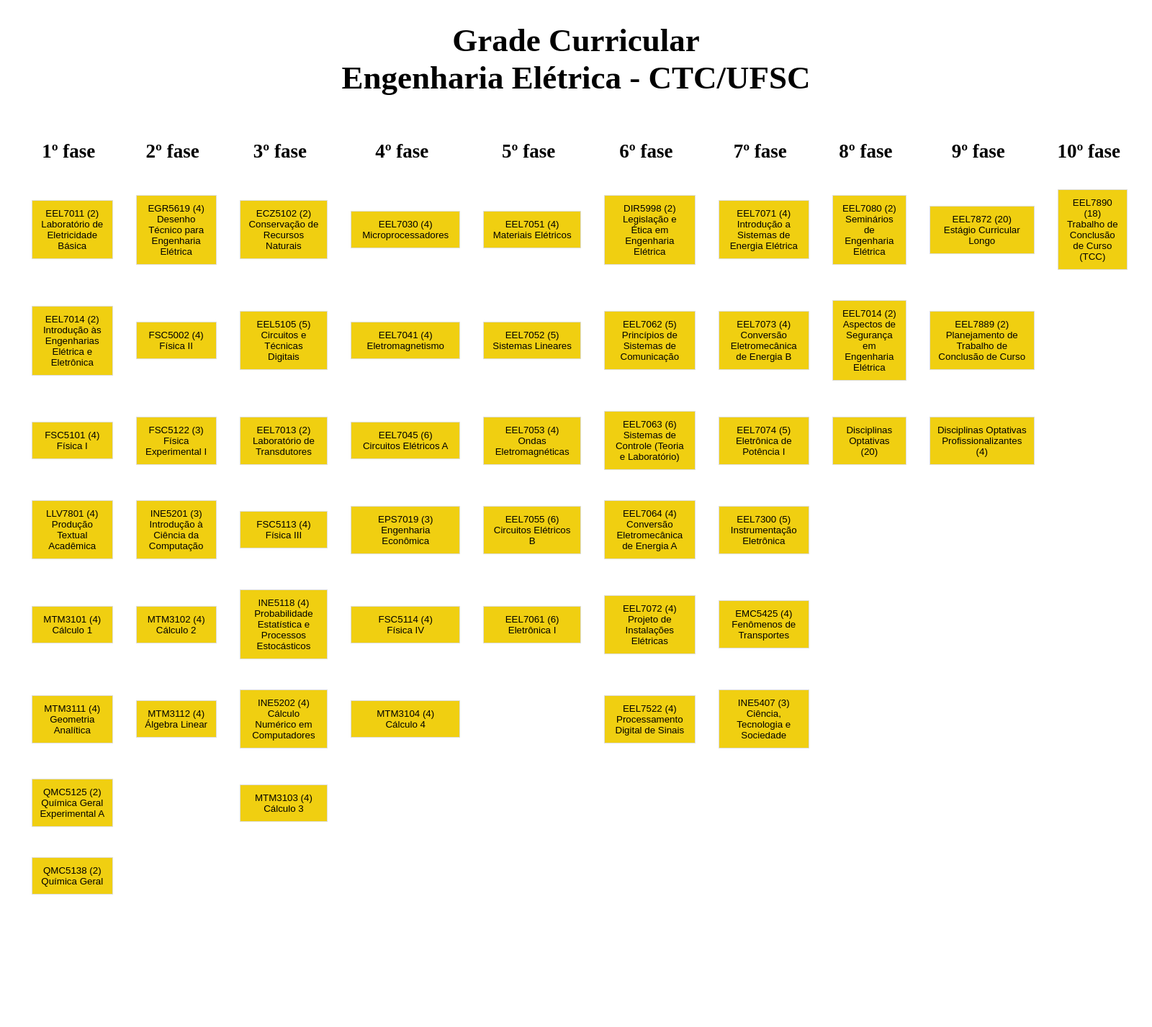
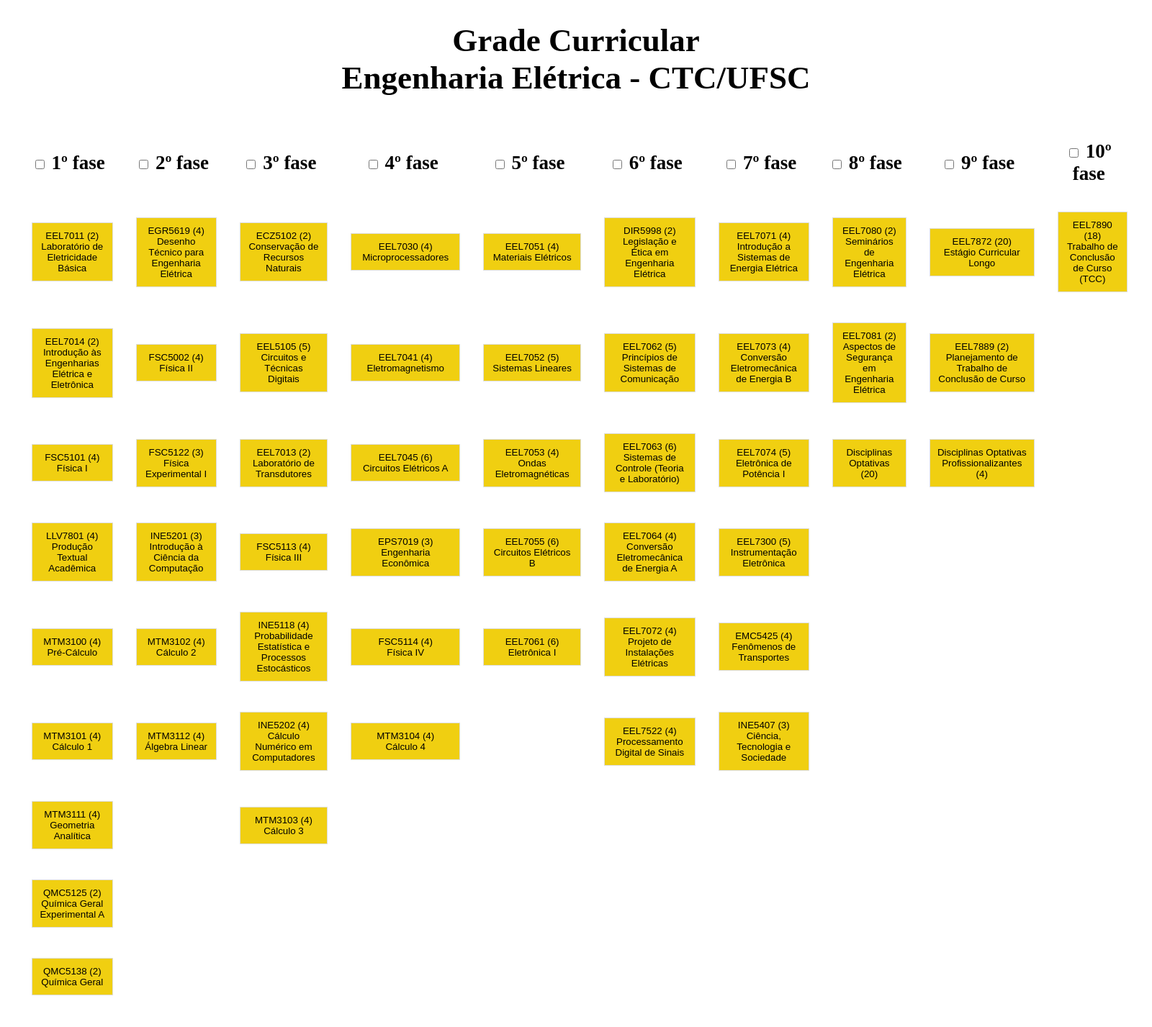
Before and after one commit to GiuliaFranke/EELconecta, a Flask app: page /eletrica in a window 1600 px wide. Shown: the whole page at 72% size. Before the commit the page ends 1243 px from the top, so only its background shows below. Run offline with Flask 3, Linux system fonts and the light colour scheme.

Commit message:
Update eletrica.html

```diff
--- a/eelconecta/templates/eletrica.html
+++ b/eelconecta/templates/eletrica.html
@@ -28,93 +28,97 @@
 <div>
   <table style="width:100%", class="tabela-espacada">
     <tr >
-      <th>1º fase</th>
-      <th>2º fase</th>
-      <th>3º fase</th>
-      <th>4º fase</th>
-      <th>5º fase</th>
-      <th>6º fase</th>
-      <th>7º fase</th>
-      <th>8º fase</th>
-      <th>9º fase</th>
-      <th>10º fase</th>
+      <th><input type="checkbox" onclick="carregarFase(1)"> 1º fase</th>
+      <th><input type="checkbox" onclick="carregarFase(2)"> 2º fase</th>
+      <th><input type="checkbox" onclick="carregarFase(3)"> 3º fase</th>
+      <th><input type="checkbox" onclick="carregarFase(4)"> 4º fase</th>
+      <th><input type="checkbox" onclick="carregarFase(5)"> 5º fase</th>
+      <th><input type="checkbox" onclick="carregarFase(6)"> 6º fase</th>
+      <th><input type="checkbox" onclick="carregarFase(7)"> 7º fase</th>
+      <th><input type="checkbox" onclick="carregarFase(8)"> 8º fase</th>
+      <th><input type="checkbox" onclick="carregarFase(9)"> 9º fase</th>
+      <th><input type="checkbox" onclick="carregarFase(10)"> 10º fase</th>
     </tr>
 
     <tr><!--1 linha-->
-      <td><button id="EEL7011" onclick="carregarRecomendacoes('EEL7011')">EEL7011 (2)<br>Laboratório de Eletricidade Básica</button></td>
-      <td><button id="EGR5619" onclick="carregarRecomendacoes('EGR5619')">EGR5619 (4)<br>Desenho Técnico para Engenharia Elétrica</button></td>
-      <td><button id="ECZ5102" onclick="carregarRecomendacoes('ECZ5102')">ECZ5102 (2)<br>Conservação de Recursos Naturais</button></td>
-      <td><button id="EEL7030" onclick="carregarRecomendacoes('EEL7030')">EEL7030 (4)<br>Microprocessadores</button></td>
-      <td><button id="EEL7051" onclick="carregarRecomendacoes('EEL7051')">EEL7051 (4)<br>Materiais Elétricos</button></td>
-      <td><button id="DIR5998" onclick="carregarRecomendacoes('DIR5998')">DIR5998 (2)<br>Legislação e Ética em Engenharia Elétrica</button></td>
-      <td><button id="EEL7071" onclick="carregarRecomendacoes('EEL7071')">EEL7071 (4)<br>Introdução a Sistemas de Energia Elétrica</button></td>
-      <td><button id="EEL7080" onclick="carregarRecomendacoes('EEL7080')">EEL7080 (2)<br>Seminários de Engenharia Elétrica</button></td>
-      <td><button id="EEL7872" onclick="carregarRecomendacoes('EEL7872')">EEL7872 (20)<br>Estágio Curricular Longo</button></td>
-      <td><button id="EEL7890" onclick="carregarRecomendacoes('EEL7890')">EEL7890 (18)<br>Trabalho de Conclusão de Curso (TCC)</button></td>
+      <td><button id="EEL7011" data-fase="1" onclick="carregarRecomendacoes('EEL7011')">EEL7011 (2)<br>Laboratório de Eletricidade Básica</button></td>
+      <td><button id="EGR5619" data-fase="2" onclick="carregarRecomendacoes('EGR5619')">EGR5619 (4)<br>Desenho Técnico para Engenharia Elétrica</button></td>
+      <td><button id="ECZ5102" data-fase="3" onclick="carregarRecomendacoes('ECZ5102')">ECZ5102 (2)<br>Conservação de Recursos Naturais</button></td>
+      <td><button id="EEL7030" data-fase="4" onclick="carregarRecomendacoes('EEL7030')">EEL7030 (4)<br>Microprocessadores</button></td>
+      <td><button id="EEL7051" data-fase="5" onclick="carregarRecomendacoes('EEL7051')">EEL7051 (4)<br>Materiais Elétricos</button></td>
+      <td><button id="DIR5998" data-fase="6" onclick="carregarRecomendacoes('DIR5998')">DIR5998 (2)<br>Legislação e Ética em Engenharia Elétrica</button></td>
+      <td><button id="EEL7071" data-fase="7" onclick="carregarRecomendacoes('EEL7071')">EEL7071 (4)<br>Introdução a Sistemas de Energia Elétrica</button></td>
+      <td><button id="EEL7080" data-fase="8" onclick="carregarRecomendacoes('EEL7080')">EEL7080 (2)<br>Seminários de Engenharia Elétrica</button></td>
+      <td><button id="EEL7872" data-fase="9" onclick="carregarRecomendacoes('EEL7872')">EEL7872 (20)<br>Estágio Curricular Longo</button></td>
+      <td><button id="EEL7890" data-fase="10" onclick="carregarRecomendacoes('EEL7890')">EEL7890 (18)<br>Trabalho de Conclusão de Curso (TCC)</button></td>
     </tr>
 
     <tr><!--2 linha-->
-        <td><button id="EEL7014" onclick="carregarRecomendacoes('EEL7014')">EEL7014 (2)<br>Introdução às Engenharias Elétrica e Eletrônica</button></td>
-        <td><button id="FSC5002" onclick="carregarRecomendacoes('FSC5002')">FSC5002 (4)<br>Física II</button></td>
-        <td><button id="EEL5105" onclick="carregarRecomendacoes('EEL5105')">EEL5105 (5)<br>Circuitos e Técnicas Digitais</button></td>
-        <td><button id="EEL7041" onclick="carregarRecomendacoes('EEL7041')">EEL7041 (4)<br>Eletromagnetismo</button></td>
-        <td><button id="EEL7052" onclick="carregarRecomendacoes('EEL7052')">EEL7052 (5)<br>Sistemas Lineares</button></td>
-        <td><button id="EEL7062" onclick="carregarRecomendacoes('EEL7062')">EEL7062 (5)<br>Princípios de Sistemas de Comunicação</button></td>
-        <td><button id="EEL7073" onclick="carregarRecomendacoes('EEL7073')">EEL7073 (4)<br>Conversão Eletromecânica de Energia B</button></td>
-        <td><button id="EEL7014" onclick="carregarRecomendacoes('EEL7014')">EEL7014 (2)<br>Aspectos de Segurança em Engenharia Elétrica</button></td>
-        <td><button id="EEL7889" onclick="carregarRecomendacoes('EEL7889')">EEL7889 (2)<br>Planejamento de Trabalho de Conclusão de Curso</button></td>
+      <td><button id="EEL7014" data-fase="1" onclick="carregarRecomendacoes('EEL7014')">EEL7014 (2)<br>Introdução às Engenharias Elétrica e Eletrônica</button></td>
+      <td><button id="FSC5002" data-fase="2" onclick="carregarRecomendacoes('FSC5002')">FSC5002 (4)<br>Física II</button></td>
+      <td><button id="EEL5105" data-fase="3" onclick="carregarRecomendacoes('EEL5105')">EEL5105 (5)<br>Circuitos e Técnicas Digitais</button></td>
+      <td><button id="EEL7041" data-fase="4" onclick="carregarRecomendacoes('EEL7041')">EEL7041 (4)<br>Eletromagnetismo</button></td>
+      <td><button id="EEL7052" data-fase="5" onclick="carregarRecomendacoes('EEL7052')">EEL7052 (5)<br>Sistemas Lineares</button></td>
+      <td><button id="EEL7062" data-fase="6" onclick="carregarRecomendacoes('EEL7062')">EEL7062 (5)<br>Princípios de Sistemas de Comunicação</button></td>
+      <td><button id="EEL7073" data-fase="7" onclick="carregarRecomendacoes('EEL7073')">EEL7073 (4)<br>Conversão Eletromecânica de Energia B</button></td>
+      <td><button id="EEL7081" data-fase="8" onclick="carregarRecomendacoes('EEL7081')">EEL7081 (2)<br>Aspectos de Segurança em Engenharia Elétrica</button></td>
+      <td><button id="EEL7889" data-fase="9" onclick="carregarRecomendacoes('EEL7889')">EEL7889 (2)<br>Planejamento de Trabalho de Conclusão de Curso</button></td>
     </tr>
 
     <tr><!--3 linha-->
-        <td><button id="FSC5101" onclick="carregarRecomendacoes('FSC5101')">FSC5101 (4)<br>Física I</button></td>
-        <td><button id="FSC5122" onclick="carregarRecomendacoes('FSC5122')">FSC5122 (3)<br>Física Experimental I</button></td>
-        <td><button id="EEL7013" onclick="carregarRecomendacoes('EEL7013')">EEL7013 (2)<br>Laboratório de Transdutores</button></td>
-        <td><button id="EEL7045" onclick="carregarRecomendacoes('EEL7045')">EEL7045 (6)<br>Circuitos Elétricos A</button></td>
-        <td><button id="EEL7053" onclick="carregarRecomendacoes('EEL7053')">EEL7053 (4)<br>Ondas Eletromagnéticas</button></td>
-        <td><button id="EEL7063" onclick="carregarRecomendacoes('EEL7063')">EEL7063 (6)<br>Sistemas de Controle (Teoria e Laboratório)</button></td>
-        <td><button id="EEL7074" onclick="carregarRecomendacoes('EEL7074')">EEL7074 (5)<br>Eletrônica de Potência I</button></td>
-        <td><button id="optativas" onclick="carregarRecomendacoes('-')">Disciplinas Optativas (20)</button></td>
-        <td><button id="optativas_prof" onclick="carregarRecomendacoes('-')">Disciplinas Optativas Profissionalizantes (4)</button></td>
+      <td><button id="FSC5101" data-fase="1" onclick="carregarRecomendacoes('FSC5101')">FSC5101 (4)<br>Física I</button></td>
+      <td><button id="FSC5122" data-fase="2" onclick="carregarRecomendacoes('FSC5122')">FSC5122 (3)<br>Física Experimental I</button></td>
+      <td><button id="EEL7013" data-fase="3" onclick="carregarRecomendacoes('EEL7013')">EEL7013 (2)<br>Laboratório de Transdutores</button></td>
+      <td><button id="EEL7045" data-fase="4" onclick="carregarRecomendacoes('EEL7045')">EEL7045 (6)<br>Circuitos Elétricos A</button></td>
+      <td><button id="EEL7053" data-fase="5" onclick="carregarRecomendacoes('EEL7053')">EEL7053 (4)<br>Ondas Eletromagnéticas</button></td>
+      <td><button id="EEL7063" data-fase="6" onclick="carregarRecomendacoes('EEL7063')">EEL7063 (6)<br>Sistemas de Controle (Teoria e Laboratório)</button></td>
+      <td><button id="EEL7074" data-fase="7" onclick="carregarRecomendacoes('EEL7074')">EEL7074 (5)<br>Eletrônica de Potência I</button></td>
+      <td><button id="optativas" data-fase="8" onclick="carregarRecomendacoes('optativas')">Disciplinas Optativas (20)</button></td>
+      <td><button id="optativas_prof" data-fase="9" onclick="carregarRecomendacoes('optativas_prof')">Disciplinas Optativas Profissionalizantes (4)</button></td>
     </tr>
 
     <tr><!--4 linha-->
-        <td><button id="LLV7801" onclick="carregarRecomendacoes('LLV7801')">LLV7801 (4)<br>Produção Textual Acadêmica</button></td>
-        <td><button id="INE5201" onclick="carregarRecomendacoes('INE5201')">INE5201 (3)<br>Introdução à Ciência da Computação</button></td>
-        <td><button id="FSC5113" onclick="carregarRecomendacoes('FSC5113')">FSC5113 (4)<br>Física III</button></td>
-        <td><button id="EPS7019" onclick="carregarRecomendacoes('EPS7019')">EPS7019 (3)<br>Engenharia Econômica</button></td>
-        <td><button id="EEL7055" onclick="carregarRecomendacoes('EEL7055')">EEL7055 (6)<br>Circuitos Elétricos B</button></td>
-        <td><button id="EEL7064" onclick="carregarRecomendacoes('EEL7064')">EEL7064 (4)<br>Conversão Eletromecânica de Energia A</button></td>
-        <td><button id="EEL7300" onclick="carregarRecomendacoes('EEL7300')">EEL7300 (5)<br>Instrumentação Eletrônica</button></td>
+      <td><button id="LLV7801" data-fase="1" onclick="carregarRecomendacoes('LLV7801')">LLV7801 (4)<br>Produção Textual Acadêmica</button></td>
+      <td><button id="INE5201" data-fase="2" onclick="carregarRecomendacoes('INE5201')">INE5201 (3)<br>Introdução à Ciência da Computação</button></td>
+      <td><button id="FSC5113" data-fase="3" onclick="carregarRecomendacoes('FSC5113')">FSC5113 (4)<br>Física III</button></td>
+      <td><button id="EPS7019" data-fase="4" onclick="carregarRecomendacoes('EPS7019')">EPS7019 (3)<br>Engenharia Econômica</button></td>
+      <td><button id="EEL7055" data-fase="5" onclick="carregarRecomendacoes('EEL7055')">EEL7055 (6)<br>Circuitos Elétricos B</button></td>
+      <td><button id="EEL7064" data-fase="6" onclick="carregarRecomendacoes('EEL7064')">EEL7064 (4)<br>Conversão Eletromecânica de Energia A</button></td>
+      <td><button id="EEL7300" data-fase="7" onclick="carregarRecomendacoes('EEL7300')">EEL7300 (5)<br>Instrumentação Eletrônica</button></td>
     </tr>
 
     <tr><!--5 linha-->
-        <td><button id="MTM3101" onclick="carregarRecomendacoes('MTM3101')">MTM3101 (4)<br>Cálculo 1</button></td>
-        <td><button id="MTM3102" onclick="carregarRecomendacoes('MTM3102')">MTM3102 (4)<br>Cálculo 2</button></td>
-        <td><button id="INE5118" onclick="carregarRecomendacoes('INE5118')">INE5118 (4)<br>Probabilidade Estatística e Processos Estocásticos</button></td>
-        <td><button id="FSC5114" onclick="carregarRecomendacoes('FSC5114')">FSC5114 (4)<br>Física IV</button></td>
-        <td><button id="EEL7061" onclick="carregarRecomendacoes('EEL7061')">EEL7061 (6)<br>Eletrônica I</button></td>
-        <td><button id="EEL7072" onclick="carregarRecomendacoes('EEL7072')">EEL7072 (4)<br>Projeto de Instalações Elétricas</button></td>
-        <td><button id="EMC5425" onclick="carregarRecomendacoes('EMC5425')">EMC5425 (4)<br>Fenômenos de Transportes</button></td>
+      <td><button id="MTM3100" data-fase="1" onclick="carregarRecomendacoes('MTM3100')">MTM3100 (4)<br>Pré-Cálculo</button></td>
+      <td><button id="MTM3102" data-fase="2" onclick="carregarRecomendacoes('MTM3102')">MTM3102 (4)<br>Cálculo 2</button></td>
+      <td><button id="INE5118" data-fase="3" onclick="carregarRecomendacoes('INE5118')">INE5118 (4)<br>Probabilidade Estatística e Processos Estocásticos</button></td>
+      <td><button id="FSC5114" data-fase="4" onclick="carregarRecomendacoes('FSC5114')">FSC5114 (4)<br>Física IV</button></td>
+      <td><button id="EEL7061" data-fase="5" onclick="carregarRecomendacoes('EEL7061')">EEL7061 (6)<br>Eletrônica I</button></td>
+      <td><button id="EEL7072" data-fase="6" onclick="carregarRecomendacoes('EEL7072')">EEL7072 (4)<br>Projeto de Instalações Elétricas</button></td>
+      <td><button id="EMC5425" data-fase="7" onclick="carregarRecomendacoes('EMC5425')">EMC5425 (4)<br>Fenômenos de Transportes</button></td>
     </tr>
 
     <tr><!--6 linha-->
-        <td><button id="MTM3111" onclick="carregarRecomendacoes('MTM3111')">MTM3111 (4)<br>Geometria Analítica</button></td>
-        <td><button id="MTM3112" onclick="carregarRecomendacoes('MTM3112')">MTM3112 (4)<br>Álgebra Linear</button></td>
-        <td><button id="INE5202" onclick="carregarRecomendacoes('INE5202')">INE5202 (4)<br>Cálculo Numérico em Computadores</button></td>
-        <td><button id="MTM3104" onclick="carregarRecomendacoes('MTM3104')">MTM3104 (4)<br>Cálculo 4</button></td>
-        <td></td>
-        <td><button id="EEL7522" onclick="carregarRecomendacoes('EEL7522')">EEL7522 (4)<br>Processamento Digital de Sinais</button></td>
-        <td><button id="INE5407" onclick="carregarRecomendacoes('INE5407')">INE5407 (3)<br>Ciência, Tecnologia e Sociedade</button></td>
+      <td><button id="MTM3101" data-fase="1" onclick="carregarRecomendacoes('MTM3101')">MTM3101 (4)<br>Cálculo 1</button></td>
+      <td><button id="MTM3112" data-fase="2" onclick="carregarRecomendacoes('MTM3112')">MTM3112 (4)<br>Álgebra Linear</button></td>
+      <td><button id="INE5202" data-fase="3" onclick="carregarRecomendacoes('INE5202')">INE5202 (4)<br>Cálculo Numérico em Computadores</button></td>
+      <td><button id="MTM3104" data-fase="4" onclick="carregarRecomendacoes('MTM3104')">MTM3104 (4)<br>Cálculo 4</button></td>
+      <td></td>
+      <td><button id="EEL7522" data-fase="6" onclick="carregarRecomendacoes('EEL7522')">EEL7522 (4)<br>Processamento Digital de Sinais</button></td>
+      <td><button id="INE5407" data-fase="7" onclick="carregarRecomendacoes('INE5407')">INE5407 (3)<br>Ciência, Tecnologia e Sociedade</button></td>
     </tr>
 
     <tr><!--7 linha-->
-        <td><button id="QMC5125" onclick="carregarRecomendacoes('QMC5125')">QMC5125 (2)<br>Química Geral Experimental A</button></td>
-        <td></td>
-        <td><button id="MTM3103" onclick="carregarRecomendacoes('MTM3103')">MTM3103 (4)<br>Cálculo 3</button></td>
+      <td><button id="MTM3111" data-fase="1" onclick="carregarRecomendacoes('MTM3111')">MTM3111 (4)<br>Geometria Analítica</button></td>
+      <td></td>
+      <td><button id="MTM3103" data-fase="3" onclick="carregarRecomendacoes('MTM3103')">MTM3103 (4)<br>Cálculo 3</button></td>
     </tr>
 
     <tr><!--8 linha-->
-        <td><button id="QMC5138" onclick="carregarRecomendacoes('QMC5138')">QMC5138 (2)<br>Química Geral</button></td>
+      <td><button id="QMC5125" data-fase="1" onclick="carregarRecomendacoes('QMC5125')">QMC5125 (2)<br>Química Geral Experimental A</button></td>
+    </tr>
+
+    <tr><!--9 linha-->
+      <td><button id="QMC5138" data-fase="1" onclick="carregarRecomendacoes('QMC5138')">QMC5138 (2)<br>Química Geral</button></td>
     </tr>
 
   </table>
@@ -164,6 +168,16 @@
     }
 }
 
+function carregarFase(numFase) {
+    const checkbox = document.querySelector(`th:nth-child(${numFase}) input[type="checkbox"]`);
+    const botoes = document.querySelectorAll(`button[data-fase="${numFase}"]`);
+
+    botoes.forEach(botao => {
+        if (checkbox.checked !== botao.classList.contains('selected')) {
+            botao.click(); // Dispara carregarRecomendacoes via onclick
+        }
+    });
+}
 </script>
 </body>
 </html>
```
